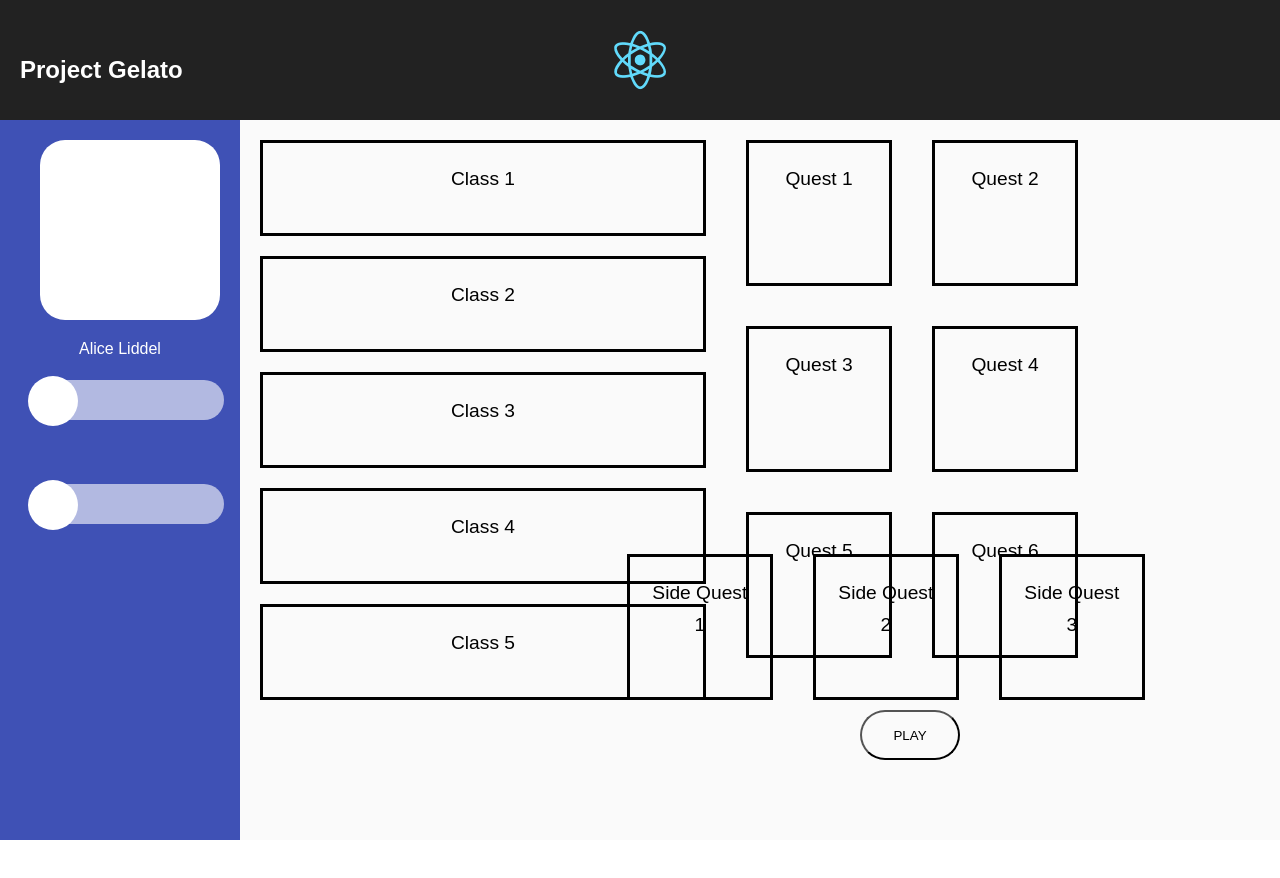
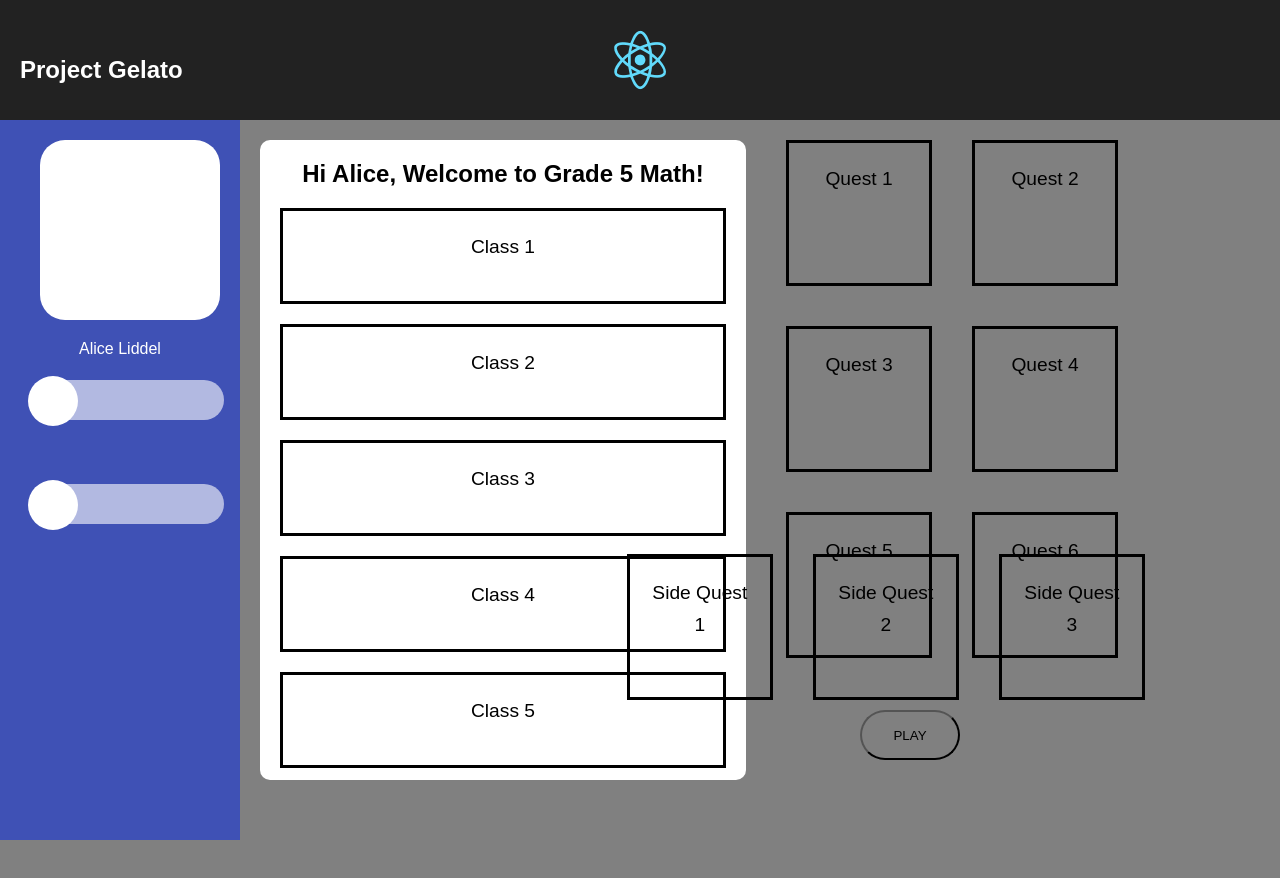
Before and after one commit to russellgoldman/Gelato, a React (Create React App) app in the folder client/: page / in a window 1280 px wide. Shown: the top 878 px of the page. Before the commit the page ends 840 px from the top, so only its background shows below. Built offline with nearby package versions, Linux system fonts and the light colour scheme.

Commit message:
class module mostly complete + side nav

```diff
--- a/client/src/App.css
+++ b/client/src/App.css
@@ -25,13 +25,21 @@
   font-size: large;
 }
 
+.screen-container{
+  background-color: grey;
+}
+
 .main-screen {
   display: flex;
-  background: #FAFAFA;
+  background: grey;
+  height: 100vh;
 }
 
 .welcome-msg{
-  width:500px;
+  position: relative;
+  width: 200px;
+  height: 50px;
+  left: 30%;
 }
 
 .sub-screen{
--- a/client/src/App.js
+++ b/client/src/App.js
@@ -14,17 +14,15 @@ class App extends Component {
           <img src={logo} className="App-logo" alt="logo" />
           <h1 className="App-title">Project Gelato</h1>
         </header>
-        <div className ='main-screen'>
+          <div className='main-screen'>
             <StudentSideNav />
             <StudentClassSelect />
             <QuestSelect />
-        </div>
             <div className='sub-screen'>
               <SideQuestSelect />
             </div>
-        <div>
-          <button className='play-btn'>PLAY</button>
           </div>
+          <div><button className='play-btn'>PLAY</button></div>
       </div>
     );
   }
--- a/client/src/components/student-class-select/StudentClassSelect.css
+++ b/client/src/components/student-class-select/StudentClassSelect.css
@@ -1,5 +1,10 @@
-.class-container {
+.student-class-container {
   flex-grow: 2;
+  margin-top: 5px;
+  background-color: white;
+  height: 80vh;
+  margin: 20px;
+  border-radius: 10px;
 }
 
 ul {
--- a/client/src/components/student-class-select/StudentClassSelect.js
+++ b/client/src/components/student-class-select/StudentClassSelect.js
@@ -5,7 +5,8 @@ class StudentClassSelect extends Component {
 
   render() {
     return (
-      <div className='class-container'>
+      <div className='student-class-container'>
+        <h2>Hi Alice, Welcome to Grade 5 Math!</h2>
         <ul>
           <li>Class 1</li>
           <li>Class 2</li>
```
Lines whose indentation alone changed are shown as unchanged.
